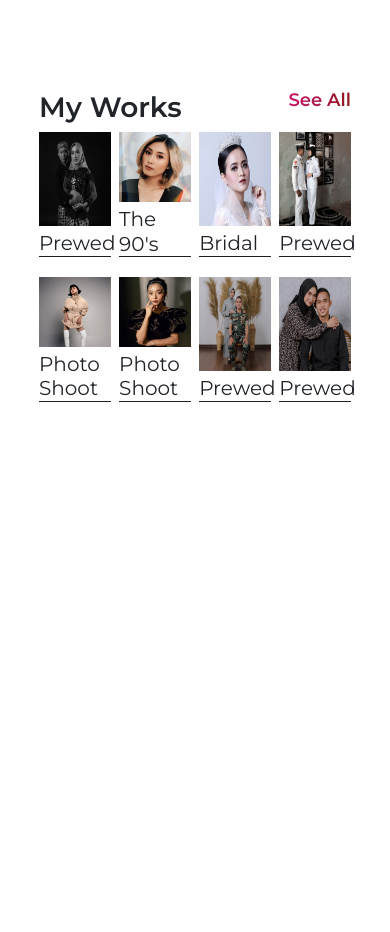
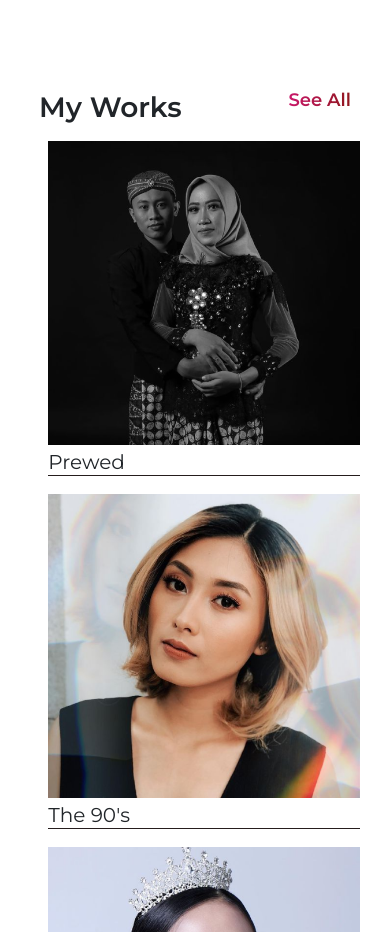
Before and after one commit to ogonekmateusz/agamua, a React (Vite) app: page / in a window 390 px wide. Shown: the part 5020-5952 px from the top of the page. Built offline with nearby package versions, Linux system fonts and the light colour scheme.

Commit message:
Add responsive feature to the section services and fix small problems with responsivity in diffrent section

```diff
--- a/src/assets/aboutMe.css
+++ b/src/assets/aboutMe.css
@@ -69,6 +69,6 @@ img.max-width {
   }
   img.max-width{
     height: 500px;
-    width: auto;
+    width: 100%;
   }
 }
--- a/src/assets/hero.css
+++ b/src/assets/hero.css
@@ -102,3 +102,8 @@
         font-size: 100%;
     }
 }
+@media (max-width:350px){
+    .hero-title{
+        font-size: 200%;
+    }
+}
--- a/src/assets/myWorks.css
+++ b/src/assets/myWorks.css
@@ -53,3 +53,27 @@
     height: 1px;
     background-color: var(--darkGray);
 }
+/* Responsive functionality */
+@media (max-width:950px){
+    .works-examples{
+        justify-content: center;
+    }
+    .works-example{
+        width: 40%;
+        margin: 3%;
+    }
+}
+@media(max-width:700px){
+    .works-examples{
+        align-items: center;
+        flex-direction: column;
+    }
+    .works-example{
+        width: 70%;
+    }
+}
+@media (max-width:425px){
+    .works-example{
+        width: 100%;
+    }
+}
--- a/src/assets/services.css
+++ b/src/assets/services.css
@@ -122,3 +122,11 @@
         width: 90%;
     }
 }
+@media (max-width:350px){
+    .services-container{
+        width: 99%;
+    }
+    .s-example-photo{
+        width: 100%
+    }
+}
```
Also changed, not shown: src/assets/navigation.css (line endings or trailing spaces).
